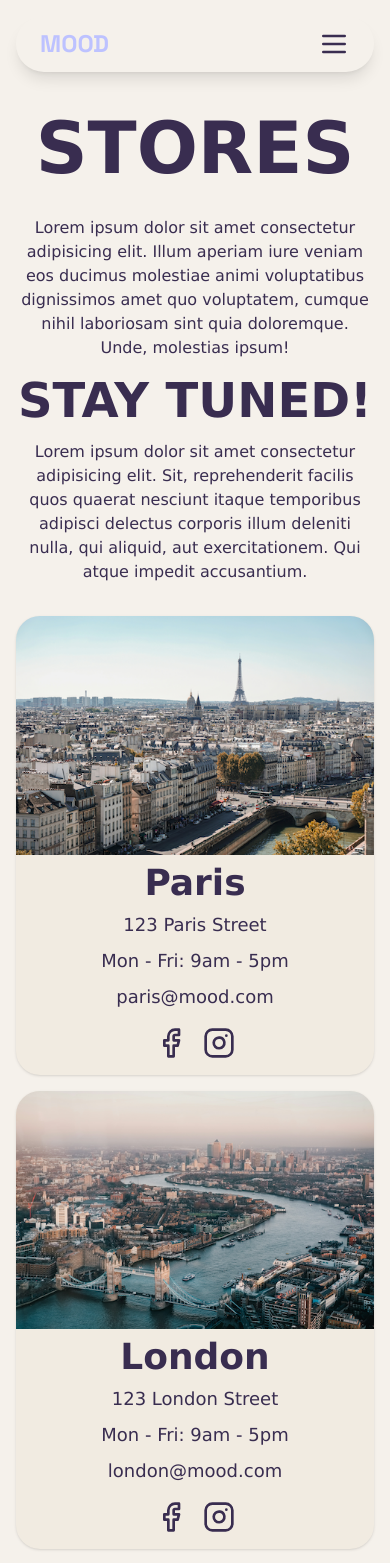
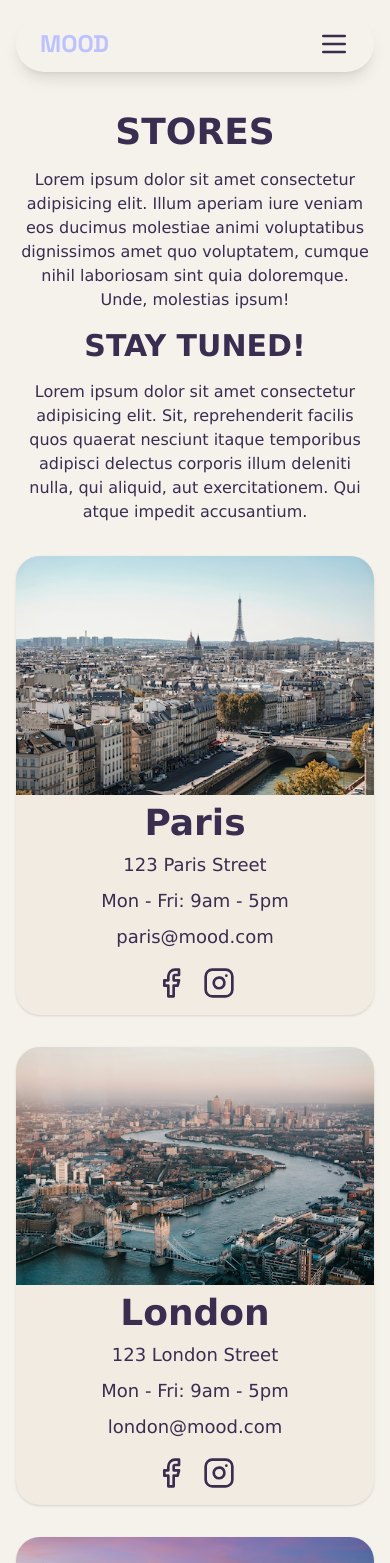
Before and after one commit to ldgni/mood, a React (Vite) app: page /stores in a window 390 px wide. Shown: the top 1563 px of the page. Built offline with nearby package versions, Linux system fonts and the light colour scheme.

Commit message:
style: improve pages layout

```diff
--- a/src/pages/AboutPage.tsx
+++ b/src/pages/AboutPage.tsx
@@ -3,11 +3,13 @@ import Header from "../components/Header";
 
 export default function AboutPage() {
   return (
-    <>
+    <div className="container flex min-h-screen flex-col items-center">
       <Header />
-      <main className="container flex flex-col items-center pb-8 pt-28 text-center md:pb-16">
+      <main className="grow pt-28 text-center">
         <div className="flex max-w-prose flex-col gap-4 lg:gap-8">
-          <h1 className="mb-4 text-7xl font-bold uppercase">About</h1>
+          <h1 className="mb-4 text-4xl font-bold uppercase md:text-7xl">
+            About
+          </h1>
           <p className="lg:text-lg">
             Lorem ipsum dolor sit amet consectetur adipisicing elit. Illum
             aperiam iure veniam eos ducimus molestiae animi voluptatibus
@@ -17,6 +19,6 @@ export default function AboutPage() {
         </div>
       </main>
       <Footer />
-    </>
+    </div>
   );
 }
--- a/src/pages/EventPage.tsx
+++ b/src/pages/EventPage.tsx
@@ -3,11 +3,13 @@ import Header from "../components/Header";
 
 export default function EventPage() {
   return (
-    <>
+    <div className="container flex min-h-screen flex-col items-center">
       <Header />
-      <main className="container flex flex-col items-center pb-8 pt-28 text-center md:pb-16">
+      <main className="grow pt-28 text-center">
         <div className="flex max-w-prose flex-col gap-4 lg:gap-8">
-          <h1 className="mb-4 text-7xl font-bold uppercase">Event</h1>
+          <h1 className="mb-4 text-4xl font-bold uppercase md:text-7xl">
+            Event
+          </h1>
           <p className="lg:text-lg">
             Lorem ipsum dolor sit amet consectetur adipisicing elit. Illum
             aperiam iure veniam eos ducimus molestiae animi voluptatibus
@@ -17,6 +19,6 @@ export default function EventPage() {
         </div>
       </main>
       <Footer />
-    </>
+    </div>
   );
 }
--- a/src/pages/FranchisePage.tsx
+++ b/src/pages/FranchisePage.tsx
@@ -3,11 +3,13 @@ import Header from "../components/Header";
 
 export default function FranchisePage() {
   return (
-    <>
+    <div className="container flex min-h-screen flex-col items-center">
       <Header />
-      <main className="container flex flex-col items-center pb-8 pt-28 text-center md:pb-16">
+      <main className="grow pt-28 text-center">
         <div className="flex max-w-prose flex-col gap-4 lg:gap-8">
-          <h1 className="mb-4 text-7xl font-bold uppercase">Franchise</h1>
+          <h1 className="mb-4 text-4xl font-bold uppercase md:text-7xl">
+            Franchise
+          </h1>
           <p className="lg:text-lg">
             Lorem ipsum dolor sit amet consectetur adipisicing elit. Illum
             aperiam iure veniam eos ducimus molestiae animi voluptatibus
@@ -17,6 +19,6 @@ export default function FranchisePage() {
         </div>
       </main>
       <Footer />
-    </>
+    </div>
   );
 }
--- a/src/pages/MenuPage.tsx
+++ b/src/pages/MenuPage.tsx
@@ -3,11 +3,13 @@ import Header from "../components/Header";
 
 export default function MenuPage() {
   return (
-    <>
+    <div className="container flex min-h-screen flex-col items-center">
       <Header />
-      <main className="container flex flex-col items-center pb-8 pt-28 text-center md:pb-16">
+      <main className="grow pt-28 text-center">
         <div className="flex max-w-prose flex-col gap-4 lg:gap-8">
-          <h1 className="mb-4 text-7xl font-bold uppercase">Menu</h1>
+          <h1 className="mb-4 text-4xl font-bold uppercase md:text-7xl">
+            Menu
+          </h1>
           <p className="lg:text-lg">
             Lorem ipsum dolor sit amet consectetur adipisicing elit. Illum
             aperiam iure veniam eos ducimus molestiae animi voluptatibus
@@ -28,6 +30,6 @@ export default function MenuPage() {
         </div>
       </main>
       <Footer />
-    </>
+    </div>
   );
 }
--- a/src/pages/StoresPage.tsx
+++ b/src/pages/StoresPage.tsx
@@ -4,18 +4,20 @@ import Card from "../components/ui/Card";
 
 export default function StoresPage() {
   return (
-    <>
+    <div className="flex min-h-screen flex-col">
       <Header />
-      <main className="container flex flex-col items-center pb-8 pt-28 text-center md:pb-16">
+      <main className="container flex grow flex-col items-center pt-28 text-center">
         <div className="flex max-w-prose flex-col gap-4 lg:gap-8">
-          <h1 className="mb-4 text-7xl font-bold uppercase">Stores</h1>
+          <h1 className="text-4xl font-bold uppercase md:text-7xl">Stores</h1>
           <p className="lg:text-lg">
             Lorem ipsum dolor sit amet consectetur adipisicing elit. Illum
             aperiam iure veniam eos ducimus molestiae animi voluptatibus
             dignissimos amet quo voluptatem, cumque nihil laboriosam sint quia
             doloremque. Unde, molestias ipsum!
           </p>
-          <h2 className="text-5xl font-semibold uppercase">Stay tuned!</h2>
+          <h2 className="text-3xl font-semibold uppercase md:text-6xl">
+            Stay tuned!
+          </h2>
           <p className="mb-8">
             Lorem ipsum dolor sit amet consectetur adipisicing elit. Sit,
             reprehenderit facilis quos quaerat nesciunt itaque temporibus
@@ -23,7 +25,7 @@ export default function StoresPage() {
             exercitationem. Qui atque impedit accusantium.
           </p>
         </div>
-        <div className="flex flex-col gap-4 lg:grid lg:grid-cols-3 lg:gap-8">
+        <div className="flex flex-col gap-8 lg:grid lg:grid-cols-3">
           <Card
             image="/images/stores/store-paris-img.webp"
             title="Paris"
@@ -93,6 +95,6 @@ export default function StoresPage() {
         </div>
       </main>
       <Footer />
-    </>
+    </div>
   );
 }
```
